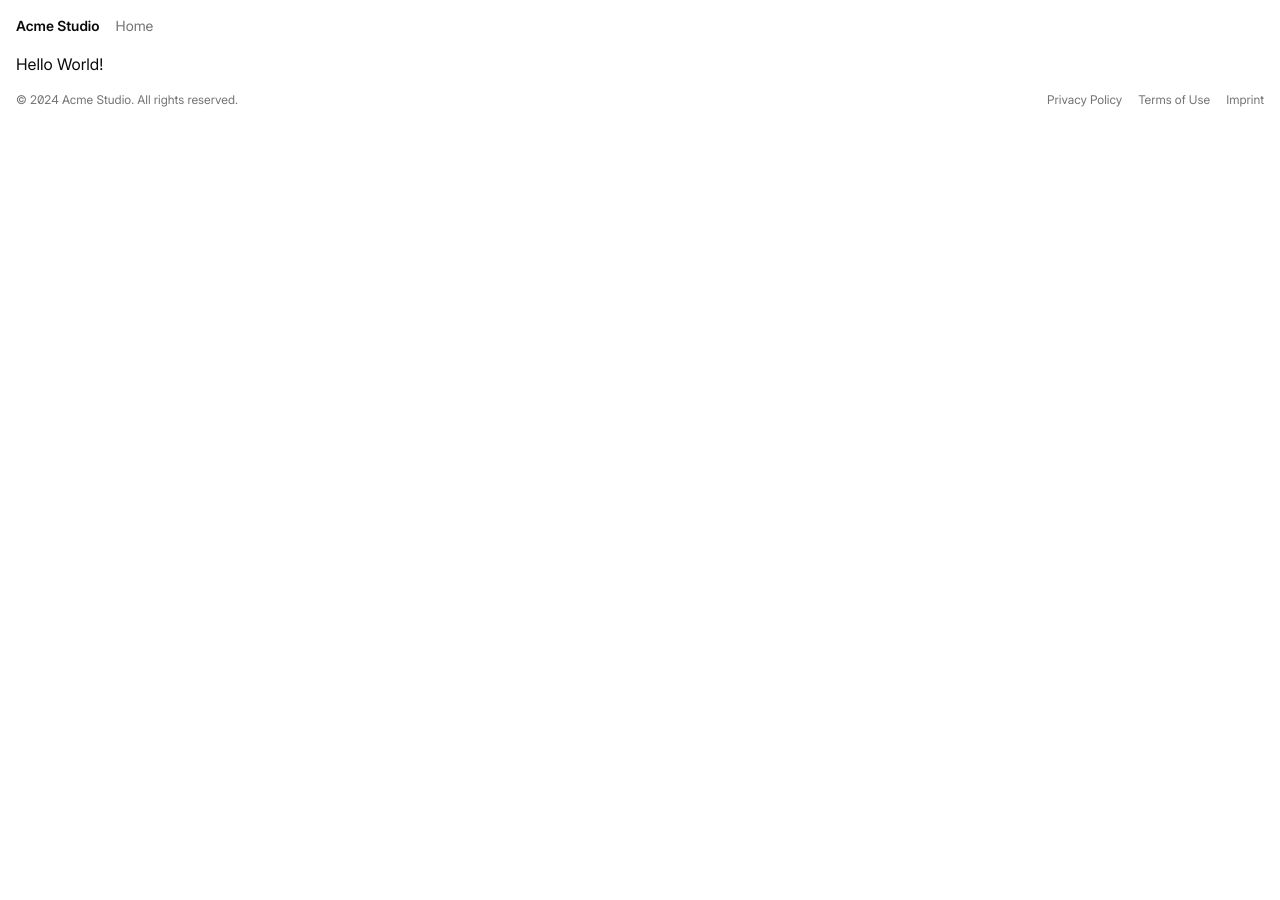
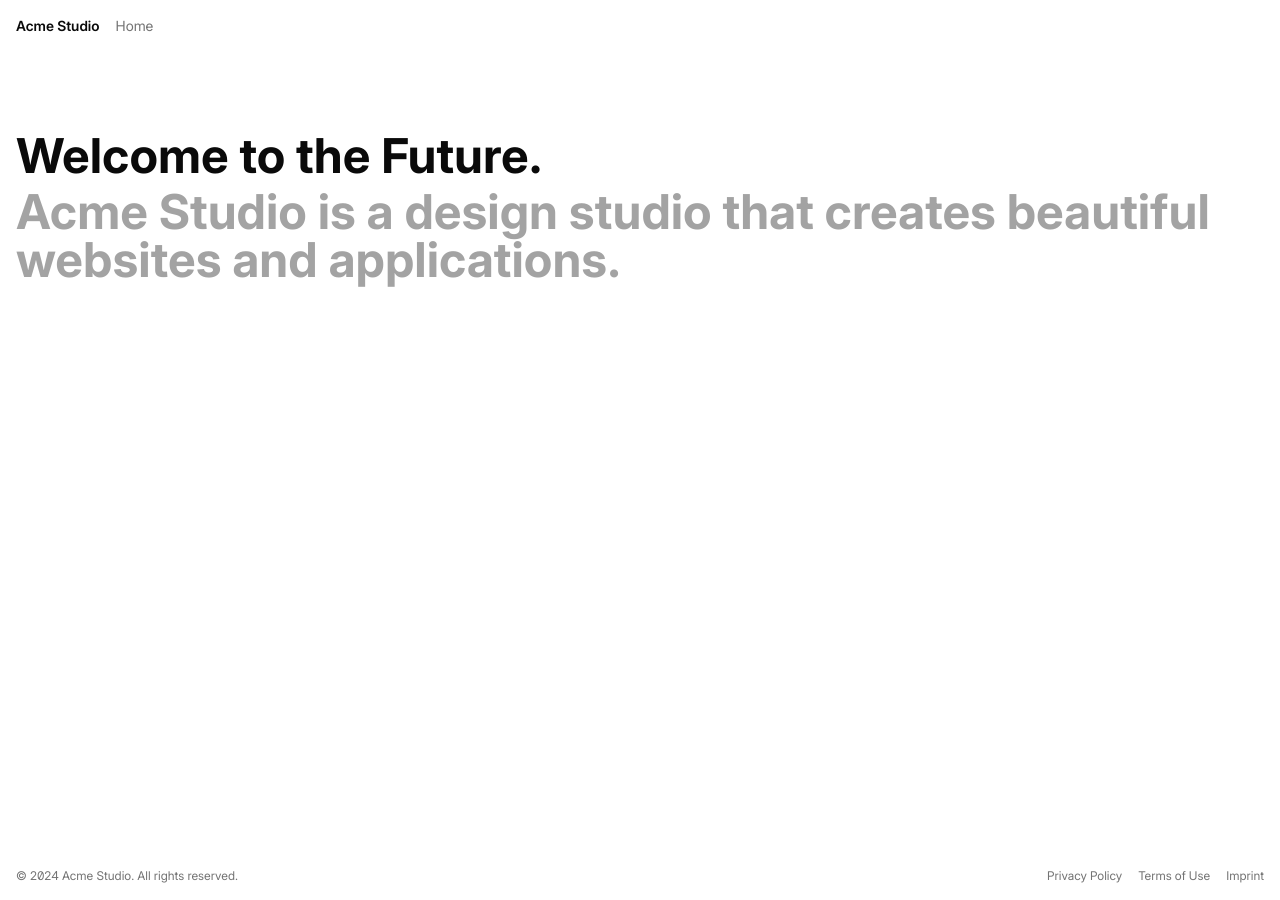
Before and after one commit to larsgoette/next-starter, a Next.js app: page / in a window 1280 px wide. Before the commit the page ends 800 px from the top, so only its background shows below. Built offline with nearby package versions, Linux system fonts and the light colour scheme.

Commit message:
added main layout

```diff
--- a/src/app/page.tsx
+++ b/src/app/page.tsx
@@ -1,6 +1,14 @@
 import { SchemaOrg } from "@/components/features/SchemaOrg";
 import { BreadcrumbList, WithContext } from "schema-dts";
-import { BASE_URL } from "@/app/config";
+import { APP_DESCRIPTION, APP_NAME, APP_TITLE, BASE_URL } from "@/app/config";
+import { Metadata } from "next";
+
+export const metadata: Metadata = {
+  title: {
+    absolute: `${APP_TITLE} | ${APP_NAME}`,
+  },
+  description: APP_DESCRIPTION,
+};
 
 const breadcrumbListSchema: WithContext<BreadcrumbList> = {
   "@context": "https://schema.org",
@@ -19,7 +27,14 @@ export default function Home() {
   return (
     <>
       <main>
-        <h1 className="font-variation-bold text-base">Hello World!</h1>
+        <section className="min-h-dvh py-20">
+          <hgroup className="flex flex-col gap-2">
+            <h1 className="text-5xl font-bold">{APP_TITLE}</h1>
+            <p className="font text-5xl font-bold text-neutral-400">
+              {APP_DESCRIPTION}
+            </p>
+          </hgroup>
+        </section>
       </main>
       <SchemaOrg schema={breadcrumbListSchema} />
     </>
```
